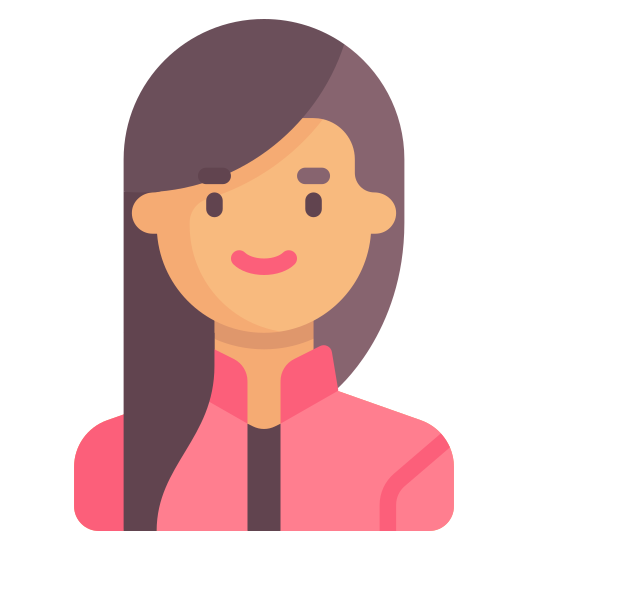
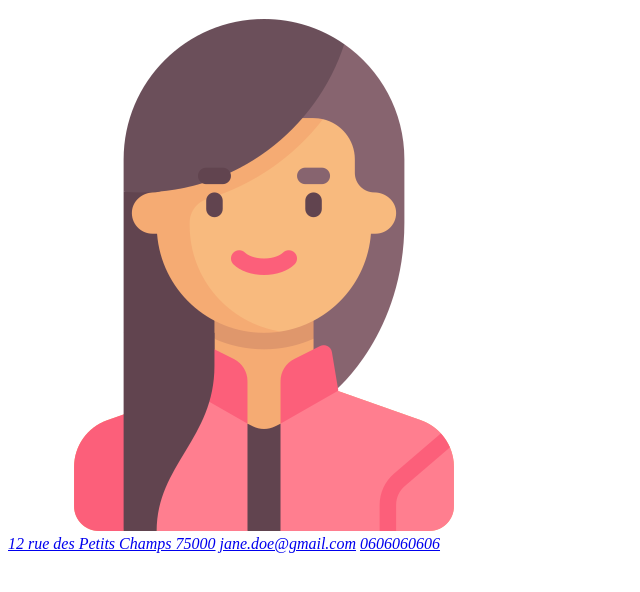
Before and after one commit to ElAlbe/Mon-Cv, a plain HTML site: page index.html in a window 1280 px wide. Shown: the part 98-690 px from the top of the page, without its empty margins (0-640 px from the left). Drawn offline with Linux system fonts and the light colour scheme.

Commit message:
Add contact

```diff
--- a/index.html
+++ b/index.html
@@ -3,7 +3,7 @@
 <head>
     <meta charset="UTF-8">
     <meta name="viewport" content="width=device-width, initial-scale=1.0">
-    <title>Document</title>
+    <title>Mon CV</title>
 </head>
 <body>
     <header>
@@ -11,7 +11,16 @@
             Développeuse Web Junior
         </h1>
      <img src="./img/photo de profil.png" alt="ma photo de profil">
+
+     <address>
+        <a href="https://www.google.fr/maps/place/12+Rue+des+Petits+Champs,+75002+Paris/@48.8666713,2.3349465,17z/data=!3m1!4b1!4m6!3m5!1s0x47e66e3b2d94325f:0x3dbe1b49af423169!8m2!3d48.8666678!4d2.3375214!16s%2Fg%2F11c5m1szrf?entry=ttu"> 12 rue des Petits Champs 75000</a>
+        <a href="mailto: jane.doe@gmail.com">jane.doe@gmail.com</a>
+        <a href= tel: 0606060606>0606060606</a>
+
+     </address>
     </header>
+
+
 
 </body>
 </html>
```
